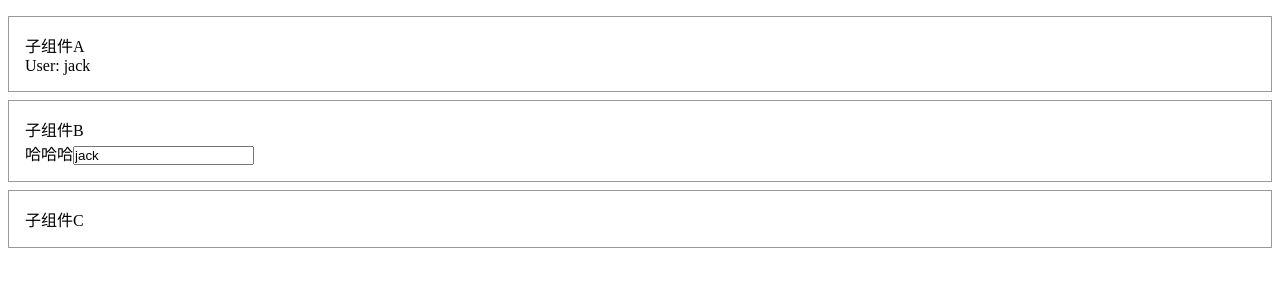
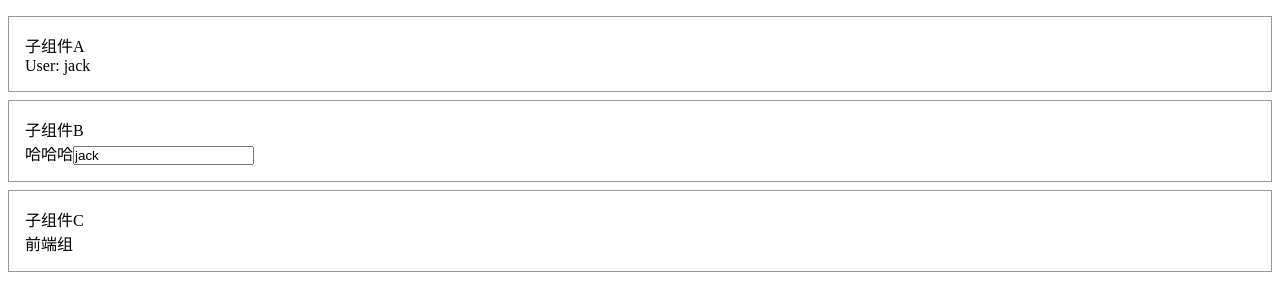
Before and after one commit to wangliang101/my-redux, a React (Vite) app: page / in a window 1280 px wide. Shown: the top 300 px of the page. Built offline with nearby package versions, Linux system fonts and the light colour scheme.

Commit message:
[add] 精准渲染

```diff
--- a/src/App.jsx
+++ b/src/App.jsx
@@ -24,12 +24,14 @@ const CompB = () => {
     <section>子组件B<UserModifierUser>哈哈哈</UserModifierUser></section>
   )
 }
-const CompC = () => {
+const CompC = connect((state) => {
+  return {group: state.group.name}
+})(({group}) => {
   console.log('子组件C执行了')
   return(
-    <section>子组件C</section>
+    <section>子组件C<div>{group}</div></section>
   )
-}
+})
 
 const User = connect((state) => {
   const { user } = state;
--- a/src/redux.jsx
+++ b/src/redux.jsx
@@ -5,7 +5,8 @@ const appContext = React.createContext(null);
 
 const store = {
   state: {
-    user: {name: "jack", age: 20}
+    user: {name: "jack", age: 20},
+    group: {name: "前端组"}
   },
   setState(newState){
     store.state = newState;
@@ -35,19 +36,32 @@ const reducer = (state, {type, payload}) => {
   }
 }
 
+const change = (oldState, newState) => {
+  if(Object.keys(oldState).length !== Object.keys(newState).length) return false
+  for(let key in oldState){
+    if(oldState[key] !== newState[key]){
+      return true
+    }
+  }
+  return false
+}
+
 const connect = (selector) => (Component) => {
   return (props) => {
     const {state, setState} = useContext(appContext);
     const [, update] = useState({});
+    const data = selector ? selector(state) : {state}
     useEffect(() => {
       store.subscribe(() => {
-        update({})
+        const newDate = selector ? selector(store.state) : {state: store.state}
+        if(change(data, newDate)){
+          update({})
+        }
       })
-    }, [])
+    }, [selector])
     const dispatch = (action) => {
       setState(reducer(state, action))
     }
-    const data = selector ? selector(state) : {state}
     return <Component {...props} {...data} dispatch={dispatch} />
   }
 }
```
